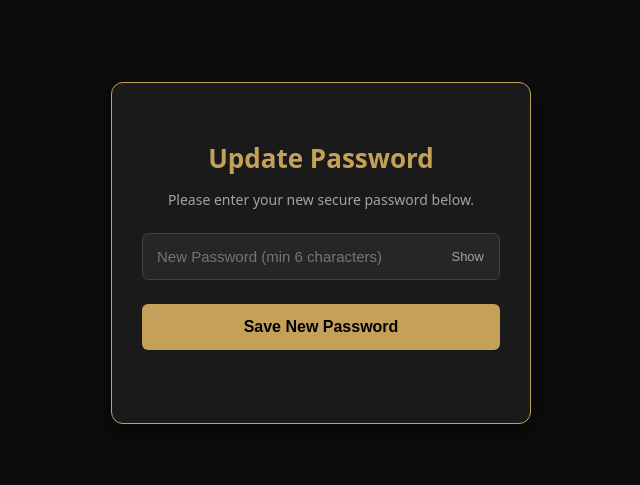
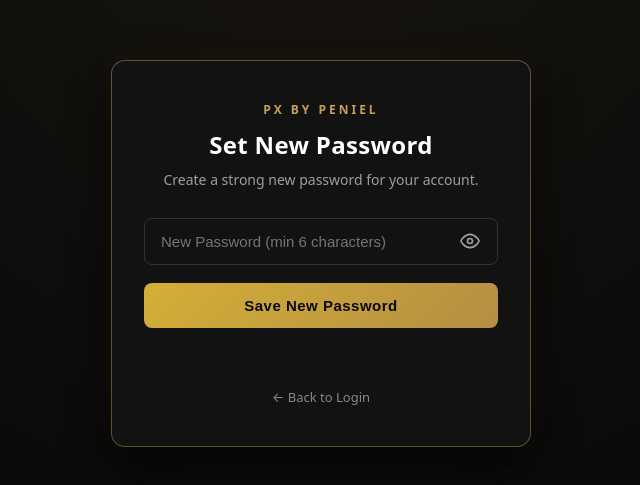
Before and after one commit to pxbypeniel-create/pxbypenielphotography, a plain HTML site: page update-password.html in a window 1280 px wide. Shown: the part 147-632 px from the top of the page, without its empty margins (319-959 px from the left). Drawn offline with nearby package versions, Linux system fonts and the light colour scheme.

Commit message:
Update update-password.html

```diff
--- a/update-password.html
+++ b/update-password.html
@@ -7,141 +7,185 @@
   <!-- Supabase JS Client CDN -->
   <script src="https://cdn.jsdelivr.net/npm/@supabase/supabase-js@2"></script>
   <style>
+    * {
+      box-sizing: border-box;
+      margin: 0;
+      padding: 0;
+    }
     body {
-      background-color: #0d0d0d;
+      background: radial-gradient(circle at top, #181510 0%, #0a0a0a 70%);
       color: #ffffff;
-      font-family: system-ui, -apple-system, sans-serif;
+      font-family: system-ui, -apple-system, BlinkMacSystemFont, 'Segoe UI', Roboto, sans-serif;
       display: flex;
       justify-content: center;
       align-items: center;
-      height: 100vh;
-      margin: 0;
+      min-height: 100vh;
+      padding: 20px;
     }
     .container {
-      background: #1a1a1a;
-      padding: 35px 30px;
-      border-radius: 12px;
-      border: 1px solid #c5a059;
+      background: rgba(20, 20, 20, 0.95);
+      padding: 40px 32px;
+      border-radius: 14px;
+      border: 1px solid rgba(197, 160, 89, 0.45);
       width: 100%;
       max-width: 420px;
-      box-shadow: 0 8px 24px rgba(0,0,0,0.7);
-      box-sizing: border-box;
+      box-shadow: 0 16px 40px rgba(0, 0, 0, 0.8), 0 0 25px rgba(197, 160, 89, 0.08);
+    }
+    .brand {
+      text-align: center;
+      font-size: 12px;
+      letter-spacing: 3px;
+      text-transform: uppercase;
+      color: #c5a059;
+      margin-bottom: 10px;
+      font-weight: 600;
     }
     h2 {
-      color: #c5a059;
+      color: #ffffff;
       text-align: center;
       margin-bottom: 8px;
-      font-size: 26px;
+      font-size: 24px;
       font-weight: 600;
+      letter-spacing: 0.3px;
     }
     p.subtitle {
       text-align: center;
-      color: #a3a3a3;
+      color: #9e9e9e;
       font-size: 14px;
-      margin-bottom: 24px;
+      margin-bottom: 28px;
+      line-height: 1.5;
     }
-    .input-group {
+    .input-wrapper {
       position: relative;
-      margin-bottom: 16px;
+      margin-bottom: 18px;
     }
     input {
       width: 100%;
-      padding: 14px 45px 14px 14px;
-      background: #262626;
-      border: 1px solid #404040;
-      color: #fff;
-      border-radius: 6px;
-      box-sizing: border-box;
+      padding: 14px 48px 14px 16px;
+      background: #121212;
+      border: 1px solid #333333;
+      color: #ffffff;
+      border-radius: 8px;
       font-size: 15px;
-      transition: border-color 0.2s;
+      transition: border-color 0.25s, box-shadow 0.25s;
     }
     input:focus {
       outline: none;
       border-color: #c5a059;
+      box-shadow: 0 0 0 3px rgba(197, 160, 89, 0.15);
     }
-    .toggle-password {
+    .toggle-btn {
       position: absolute;
       right: 12px;
       top: 50%;
       transform: translateY(-50%);
-      background: none;
+      background: transparent;
       border: none;
-      color: #a3a3a3;
+      color: #9e9e9e;
       cursor: pointer;
-      font-size: 13px;
-      font-weight: 500;
-      padding: 4px;
+      display: flex;
+      align-items: center;
+      justify-content: center;
+      padding: 6px;
+      transition: color 0.2s;
     }
-    .toggle-password:hover {
+    .toggle-btn:hover {
       color: #c5a059;
     }
-    button.submit-btn {
+    .submit-btn {
       width: 100%;
       padding: 14px;
-      background: #c5a059;
-      color: #000;
+      background: linear-gradient(135deg, #d4af37 0%, #b58e43 100%);
+      color: #0a0a0a;
       border: none;
-      font-weight: 600;
-      border-radius: 6px;
+      font-weight: 700;
+      border-radius: 8px;
       cursor: pointer;
-      margin-top: 8px;
-      font-size: 16px;
-      transition: background 0.2s, transform 0.1s;
+      font-size: 15px;
+      letter-spacing: 0.5px;
+      transition: opacity 0.2s, transform 0.15s;
     }
-    button.submit-btn:hover {
-      background: #d4af37;
+    .submit-btn:hover {
+      opacity: 0.92;
     }
-    button.submit-btn:active {
-      transform: scale(0.98);
+    .submit-btn:active {
+      transform: scale(0.99);
+    }
+    .submit-btn:disabled {
+      opacity: 0.5;
+      cursor: not-allowed;
     }
     #message {
       margin-top: 18px;
       text-align: center;
       font-size: 14px;
-      font-weight: 500;
+      line-height: 1.4;
       min-height: 20px;
+    }
+    .back-link {
+      display: block;
+      text-align: center;
+      margin-top: 22px;
+      color: #888888;
+      font-size: 13px;
+      text-decoration: none;
+      transition: color 0.2s;
+    }
+    .back-link:hover {
+      color: #c5a059;
     }
   </style>
 </head>
 <body>
   <div class="container">
-    <h2>Update Password</h2>
-    <p class="subtitle">Please enter your new secure password below.</p>
+    <div class="brand">PX By Peniel</div>
+    <h2>Set New Password</h2>
+    <p class="subtitle">Create a strong new password for your account.</p>
 
     <div id="form-container">
-      <div class="input-group">
+      <div class="input-wrapper">
         <input type="password" id="newPassword" placeholder="New Password (min 6 characters)" required>
-        <button type="button" id="togglePasswordBtn" class="toggle-password">Show</button>
+        <button type="button" id="togglePassword" class="toggle-btn" aria-label="Toggle password visibility" title="Show/Hide Password">
+          <!-- Eye Icon -->
+          <svg id="eyeIcon" width="20" height="20" viewBox="0 0 24 24" fill="none" stroke="currentColor" stroke-width="2" stroke-linecap="round" stroke-linejoin="round">
+            <path d="M1 12s4-8 11-8 11 8 11 8-4 8-11 8-11-8-11-8z"></path>
+            <circle cx="12" cy="12" r="3"></circle>
+          </svg>
+        </button>
       </div>
       <button id="updateBtn" class="submit-btn">Save New Password</button>
     </div>
 
     <div id="message"></div>
+    <a href="login.html" class="back-link">← Back to Login</a>
   </div>
 
   <script>
-    // Initialize Supabase Client (Replace with your actual keys or your shared config)
-    const SUPABASE_URL = 'YOUR_SUPABASE_URL';
-    const SUPABASE_ANON_KEY = 'YOUR_SUPABASE_ANON_KEY';
+    const SUPABASE_URL = 'https://kplwvidpctgjwkxsabov.supabase.co';
+    const SUPABASE_ANON_KEY = 'sb_publishable_ggIovP3ZABeeHr-kIyUy7g_f_Vcy_4k';
     const supabaseClient = supabase.createClient(SUPABASE_URL, SUPABASE_ANON_KEY);
 
+    // Change this to 'index.html' if your login form is on your home page
+    const LOGIN_PAGE_URL = 'login.html';
+
     const newPasswordInput = document.getElementById('newPassword');
-    const togglePasswordBtn = document.getElementById('togglePasswordBtn');
+    const togglePasswordBtn = document.getElementById('togglePassword');
+    const eyeIcon = document.getElementById('eyeIcon');
     const updateBtn = document.getElementById('updateBtn');
     const messageDiv = document.getElementById('message');
 
-    // Toggle Password Visibility Logic
+    // Show / Hide Password Toggle
     togglePasswordBtn.addEventListener('click', () => {
-      if (newPasswordInput.type === 'password') {
-        newPasswordInput.type = 'text';
-        togglePasswordBtn.textContent = 'Hide';
-      } else {
-        newPasswordInput.type = 'password';
-        togglePasswordBtn.textContent = 'Show';
-      }
+      const isHidden = newPasswordInput.type === 'password';
+      newPasswordInput.type = isHidden ? 'text' : 'password';
+
+      // Swap between Eye and Eye-Off SVG
+      eyeIcon.innerHTML = isHidden
+        ? '<path d="M17.94 17.94A10.07 10.07 0 0 1 12 20c-7 0-11-8-11-8a18.45 18.45 0 0 1 5.06-5.94M9.9 4.24A9.12 9.12 0 0 1 12 4c7 0 11 8 11 8a18.5 18.5 0 0 1-2.16 3.19m-6.72-1.07a3 3 0 1 1-4.24-4.24"></path><line x1="1" y1="1" x2="23" y2="23"></line>'
+        : '<path d="M1 12s4-8 11-8 11 8 11 8-4 8-11 8-11-8-11-8z"></path><circle cx="12" cy="12" r="3"></circle>';
     });
 
-    // Automatically exchange the recovery token hash when the page loads
+    // Automatically capture and verify the recovery session on page load
     window.addEventListener('DOMContentLoaded', async () => {
       const params = new URLSearchParams(window.location.search);
       const tokenHash = params.get('token_hash');
@@ -160,7 +204,7 @@
       }
     });
 
-    // Handle Password Update Submission
+    // Save New Password and Redirect to Login
     updateBtn.addEventListener('click', async () => {
       const newPassword = newPasswordInput.value;
 
@@ -171,11 +215,9 @@
       }
 
       updateBtn.disabled = true;
-      updateBtn.textContent = 'Updating...';
+      updateBtn.textContent = 'Saving...';
 
-      const { error } = await supabaseClient.auth.updateUser({
-        password: newPassword
-      });
+      const { error } = await supabaseClient.auth.updateUser({ password: newPassword });
 
       if (error) {
         messageDiv.style.color = '#ff6b6b';
@@ -186,8 +228,7 @@
         messageDiv.style.color = '#51cf66';
         messageDiv.textContent = 'Password updated successfully! Redirecting to login...';
         setTimeout(() => {
-          // Redirects back to your login / home page after successful update
-          window.location.href = 'index.html';
+          window.location.href = LOGIN_PAGE_URL;
         }, 2000);
       }
     });
```
